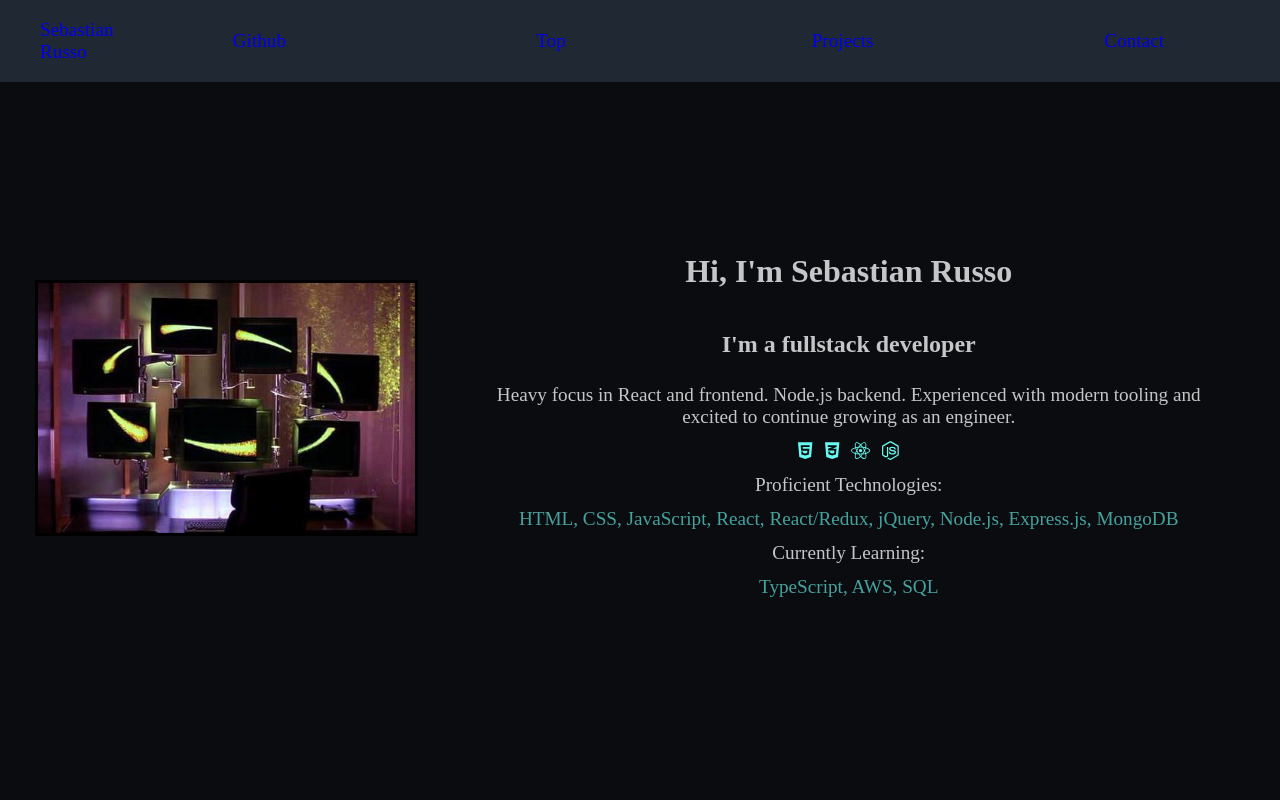
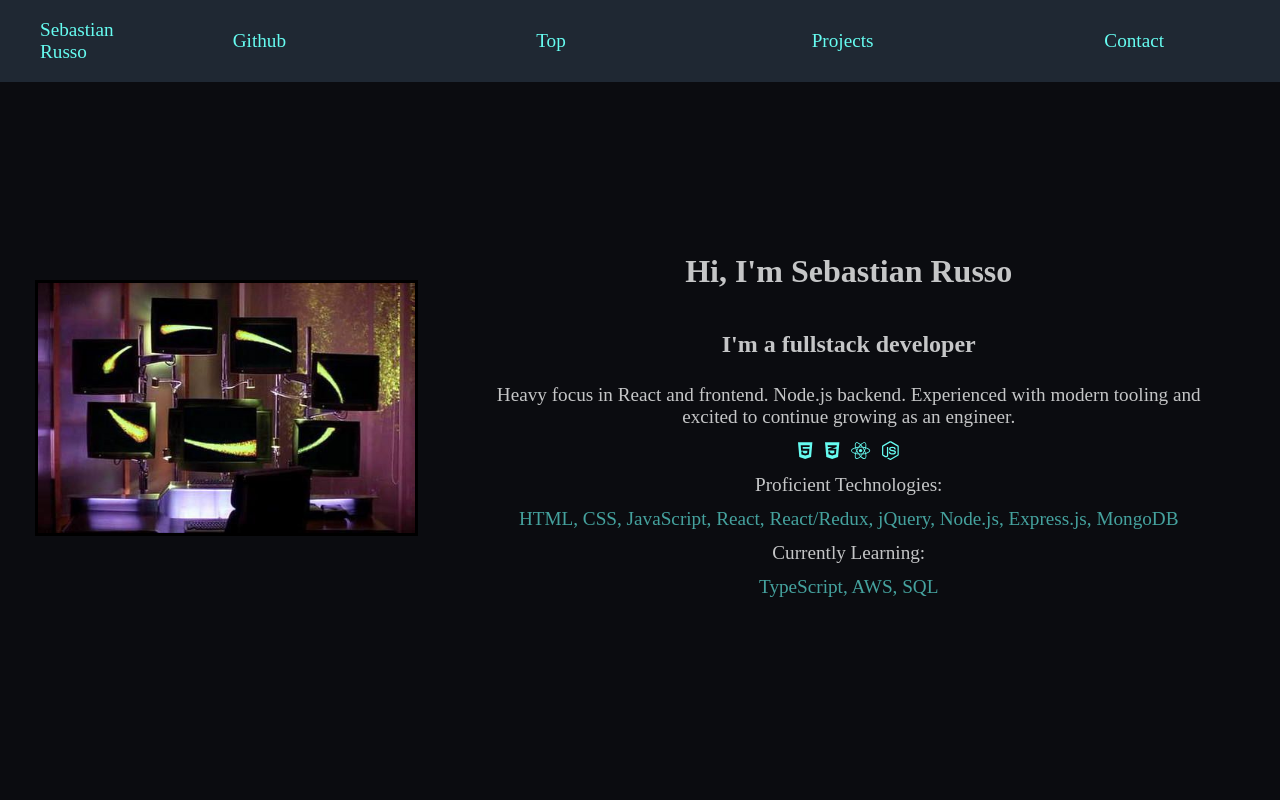
Before and after one commit to Sebastian-Russo/sebastian-russo-portfolio, a React (Create React App) app: page / in a window 1280 px wide. Shown: the top 800 px of the page. Built offline with nearby package versions, Linux system fonts and the light colour scheme; a web font is replaced by a local one.

Commit message:
changed colors and font

```diff
--- a/src/styling/navbar.css
+++ b/src/styling/navbar.css
@@ -13,7 +13,7 @@
 
 .navbar-wrapper > div > a {
   text-decoration: none;
-  color: lightblue;
+  color: #66fcf1;
 }
 
 .navbar-wrapper > div > a:hover,
@@ -42,6 +42,7 @@ ul {
 
 a {
   text-decoration: none;
+  color: #66fcf1;
 }
 
 .hamburger-button {
```
